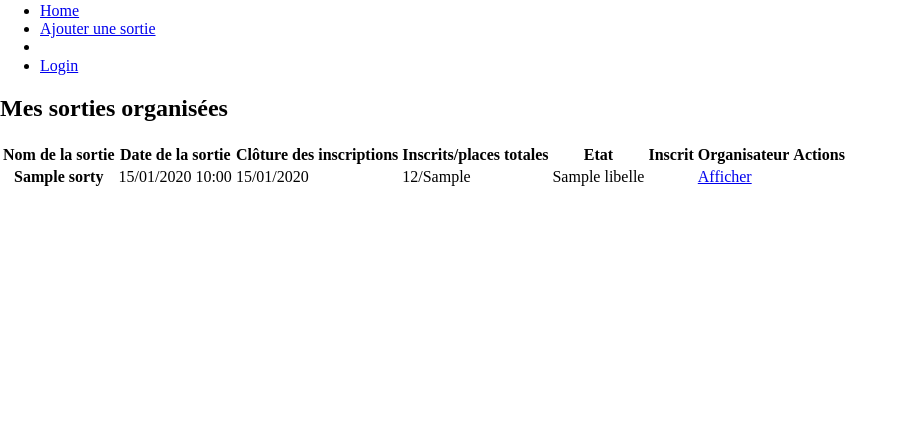
After one commit to lucasonandi93/ENIsortir, a Symfony app: template templates/user_sorties.html.twig in a window 1280 px wide. The commit adds this page. Shown: the part 349-778 px from the top of the page, without its empty margins (0-906 px from the left). Run offline with Twig, Linux system fonts and the light colour scheme; the template is opened without the code that fills it: most values are stand-ins (such as "Sample title", 1, 10 or a date in 2020); some libraries are stand-ins or nearby versions.

```diff
--- a/templates/menu/nav.html.twig
+++ b/templates/menu/nav.html.twig
@@ -18,6 +18,7 @@
             <li><a href="{{ path('app_login') }}">Login</a></li>
         {% if app.user %}
         <li><a href="{{ path('app_logout') }}">Logout ({{ app.user.nom }})</a></li>
+        <li><a href="{{ path('sortie_listByUser') }}">Mes Sorties Organisées </a></li>
 
         <li><a href="{{ path('profile_show', {'id': app.user.id}) }}">Mon profil</a></li>
         <li><a href="{{ path('app_lieu_new') }}">Ajouter un lieu</a></li>
--- /dev/null
+++ b/templates/sortie/_form.html.twig
@@ -0,0 +1,4 @@
+{{ form_start(form) }}
+    {{ form_widget(form) }}
+<button class="btn">{{ button_label|default('Save') }}</button>
+{{ form_end(form) }}
--- /dev/null
+++ b/templates/user_sorties.html.twig
@@ -0,0 +1,44 @@
+{% extends 'base.html.twig' %}
+
+{% block body %}
+<h2>Mes sorties organisées</h2>
+
+<table class="table table-striped table-hover">
+    <thead>
+    <tr>
+        <th scope="col">Nom de la sortie</th>
+        <th scope="col">Date de la sortie</th>
+        <th scope="col">Clôture des inscriptions</th>
+        <th scope="col">Inscrits/places totales</th>
+        <th scope="col">Etat</th>
+        <th scope="col">Inscrit</th>
+        <th scope="col">Organisateur</th>
+        <th scope="col">Actions</th>
+    </tr>
+    </thead>
+    <tbody>
+    {% for sortie in sorties %}
+    <tr>
+        <th scope="row">{{ sortie.nom|capitalize }}</th>
+        <td>{{ sortie.dateHeureDebut|date('d/m/Y h:i') }}</td>
+        <td>{{ sortie.dateLimiteInscription|date('d/m/Y') }}</td>
+        <td>{{ sortie.users|length }}/{{ sortie.nbInscriptionMax }}</td>
+        <td>{{ sortie.etat.libelle }}</td>
+        <td>
+            {% if app.user in sortie.users %}
+                X
+            {% endif %}
+        </td>
+
+        <td>
+            {# TODO penser à mettre les liens dans les href #}
+            {#{% if (sortie.etat.libelle == 'Ouverte') or (sortie.etat.libelle == 'Cloturée') %}#}
+                <a href="{{ path('sortie_details', {'id': sortie.id }) }}">Afficher</a>
+            {#{% endif %}#}
+        </td>
+       {% endfor%}
+{% endblock %}
+
+{% block title %}
+
+{% endblock %}
```
Also changed, not shown: src/Controller/SortieController.php (+39 -0 lines), templates/sortie/details.html.twig (+8 -1 lines), templates/sortie/edit.html.twig (added, +12 -0 lines), templates/sortie/list.html.twig (+2 -6 lines).
